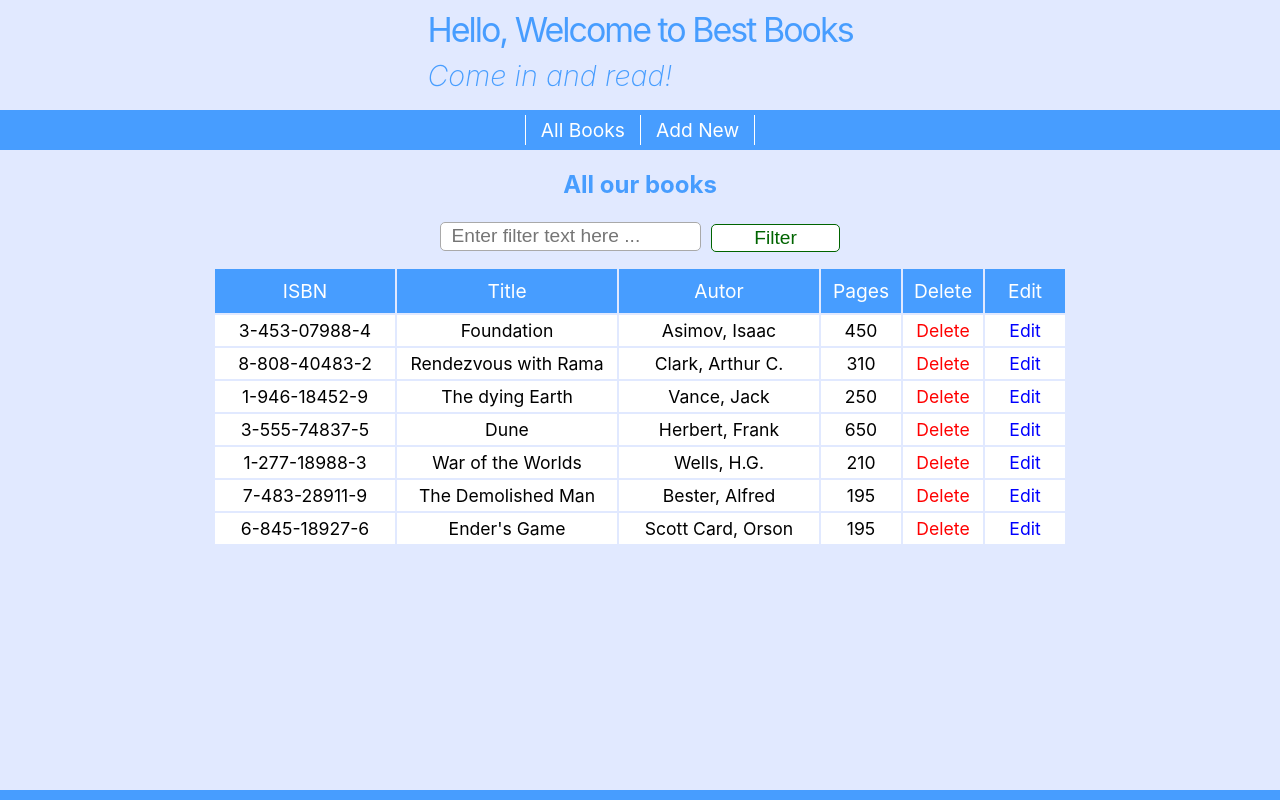
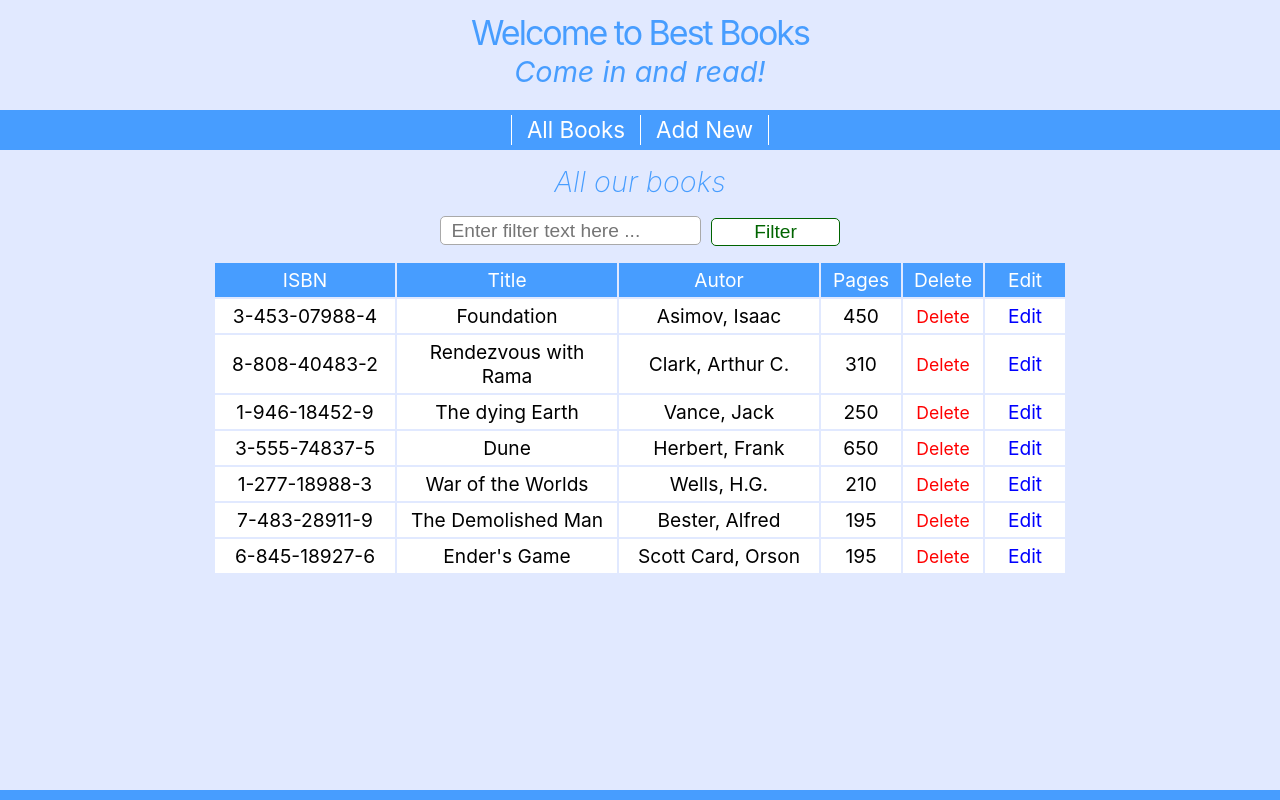
Before and after one commit to hinzberg/best-books-angular-learning, an Angular app: page / in a window 1280 px wide. Built offline with nearby package versions, Linux system fonts and the light colour scheme.

Commit message:
Added Validation

```diff
--- a/src/app/Components/book-entry/book-entry.component.css
+++ b/src/app/Components/book-entry/book-entry.component.css
@@ -37,3 +37,11 @@ label {
   margin-left: 10px;
   margin-top: 10px;
 }
+
+.messageLabel {
+  font-size: 1.2rem;
+  font-weight: 600;
+  color: red;
+  margin-left: 10px;
+  margin-top: 10px;
+}
--- a/src/app/Components/book-entry/book-entry.component.html
+++ b/src/app/Components/book-entry/book-entry.component.html
@@ -9,21 +9,13 @@
             <label for="isbn">ISBN</label>
             <input type="text" id="isbn" placeholder="" formControlName="isbn">
             <label for="pages">Number of Pages</label>
-            <input type="text" id="pages" placeholder="" formControlName="pages">
+            <input type="number" id="pages" placeholder="" formControlName="pages">
 
             <p>
                 <button class="cancelButton" (click)="cancel()">Cancel</button>
                 <button class="submitButton" type="submit">{{ addButtonText }}</button>
             </p>
-
-            <p>{{ dummy }}</p>
-            <!-- Single Source of Truth-->
-            <!--p> Input Data:
-            {{checkoutForm.value.title}}
-            {{checkoutForm.value.autor}}
-            {{checkoutForm.value.isbn}}
-            {{checkoutForm.value.pages}}
-        </p-->
         </form>
     </div>
+    <p class="messageLabel">{{ message }}</p>
 </div>
--- a/src/app/Components/book-entry/book-entry.component.ts
+++ b/src/app/Components/book-entry/book-entry.component.ts
@@ -1,6 +1,6 @@
 import { Component, Input} from '@angular/core';
 import { Book } from '../../Classes/Book';
-import { FormBuilder, FormsModule, FormGroup, FormControl, ReactiveFormsModule } from '@angular/forms';
+import { FormBuilder, FormsModule, FormGroup, FormControl, ReactiveFormsModule, Validators } from '@angular/forms';
 import { CommonModule } from '@angular/common';
 import { RouterModule } from '@angular/router';
 import { BookService } from '../../Services/book.service';
@@ -20,10 +20,10 @@ export class BookEntryComponent {
     private selectedBook? : Book = undefined
     public addButtonText = "Add Book";
 
-    title = new FormControl('');
-    autor = new FormControl('');
-    isbn = new FormControl('');
-    pages = new FormControl('');
+    title = new FormControl('', [Validators.required]);
+    autor = new FormControl('', [Validators.required]);
+    isbn = new FormControl('', [Validators.required]);
+    pages = new FormControl('', [Validators.required]);
 
     checkoutForm = new FormGroup({
       title : this.title,
@@ -47,9 +47,15 @@ export class BookEntryComponent {
     }
   }
 
-  dummy = ""
+  public message : string = ""
 
   onSubmit() {
+
+     if (this.checkoutForm.valid === false) {
+      this.message = "Form incomplete!";
+      return;
+     }
+
     let title = this.checkoutForm.value.title;
     let autor = this.checkoutForm.value.autor;
     let isbn = this.checkoutForm.value.isbn;
@@ -59,7 +65,7 @@ export class BookEntryComponent {
     // Lazy Validation. More to add
     if(isNaN(pa) || pages === "" )
     {
-      this.dummy = "Error";
+      this.message = "Error";
     }
     else
     {
@@ -74,7 +80,7 @@ export class BookEntryComponent {
         this.bookservice.addOrUpdate(book);
       }
 
-      this.dummy = "Saved";
+      this.message = "";
       this.router.navigate(['']);
     }
   }
--- a/src/app/Components/book-table/book-table.component.css
+++ b/src/app/Components/book-table/book-table.component.css
@@ -23,12 +23,23 @@
     text-align: center;
   }
 
-h2 {
+  h2 {
+    font-size: 1.8rem;
     color: rgb(71, 157, 255);
-}
+    font-weight: 200;
+    font-style: italic;
+    line-height: 150%;
+    margin: 10px;
+    font-family: "Inter Tight", -apple-system, BlinkMacSystemFont, "Segoe UI", Roboto,
+      Helvetica, Arial, sans-serif, "Apple Color Emoji", "Segoe UI Emoji",
+      "Segoe UI Symbol";
+  }
+
 
 td{
-    padding: 10px;
+    padding: 5px;
+    padding-left: 10px;
+    padding-right: 10px;
     border: 0px;
     background-color:rgb(71, 157, 255);
     color:white;
@@ -57,7 +68,7 @@ td{
 }
 
 .cell {
-    font-size: 1.1rem;
+    font-size: 1.2rem;
     padding: 5px;
     background-color:white;
     color:black;
--- a/src/app/Components/page-header/page-header.component.css
+++ b/src/app/Components/page-header/page-header.component.css
@@ -3,7 +3,8 @@
     height: 90px;
     padding-bottom: 10px;
     padding-top: 10px;
-    display: grid;
+    display: flex;
+    flex-flow: column;
     justify-content: center;
     align-items: center;
     box-sizing: inherit;
@@ -25,7 +26,7 @@
   h2 {
     font-size: 1.8rem;
     color: rgb(71, 157, 255);
-    font-weight: 200;
+    font-weight: 400;
     font-style: italic;
     line-height: 150%;
     margin: 0;
@@ -39,8 +40,10 @@
     height: 40px;
     text-align: center;
     display: flex;
+    flex-flow: row;
     justify-content: center;
     align-items: center;
+    width: 100%;
   }
 
  .navigationLink {
@@ -53,13 +56,17 @@
     border-right: 1px solid white;
     border-top: 0px;
     border-bottom: 0px;
-    font-size: 1.2rem;
-    font-weight: 400;
+    font-size: 1.4em;
     height: 30px;
     padding-left: 15px;
     padding-right: 15px;
     cursor: pointer;
     text-decoration: none;
+    font-weight: 400;
+    line-height: 150%;
+    font-family: "Inter Tight", -apple-system, BlinkMacSystemFont, "Segoe UI", Roboto,
+    Helvetica, Arial, sans-serif, "Apple Color Emoji", "Segoe UI Emoji",
+    "Segoe UI Symbol";
  }
 
  .navigationLinkRight {
@@ -72,11 +79,15 @@
   border-right: 1px solid white;
   border-top: 0px;
   border-bottom: 0px;
-  font-size: 1.2rem;
-  font-weight: 400;
+  font-size: 1.4rem;
   height: 30px;
   padding-left: 15px;
   padding-right: 15px;
   cursor: pointer;
   text-decoration: none;
+  font-weight: 400;
+  line-height: 150%;
+  font-family: "Inter Tight", -apple-system, BlinkMacSystemFont, "Segoe UI", Roboto,
+  Helvetica, Arial, sans-serif, "Apple Color Emoji", "Segoe UI Emoji",
+  "Segoe UI Symbol";
 }
--- a/src/app/Components/page-header/page-header.component.html
+++ b/src/app/Components/page-header/page-header.component.html
@@ -1,5 +1,5 @@
 <div class="pageMain">
-    <h1>Hello, Welcome to {{title}}</h1>
+    <h1>Welcome to {{title}}</h1>
     <h2>{{tagline}}</h2>
 </div>
 
```
